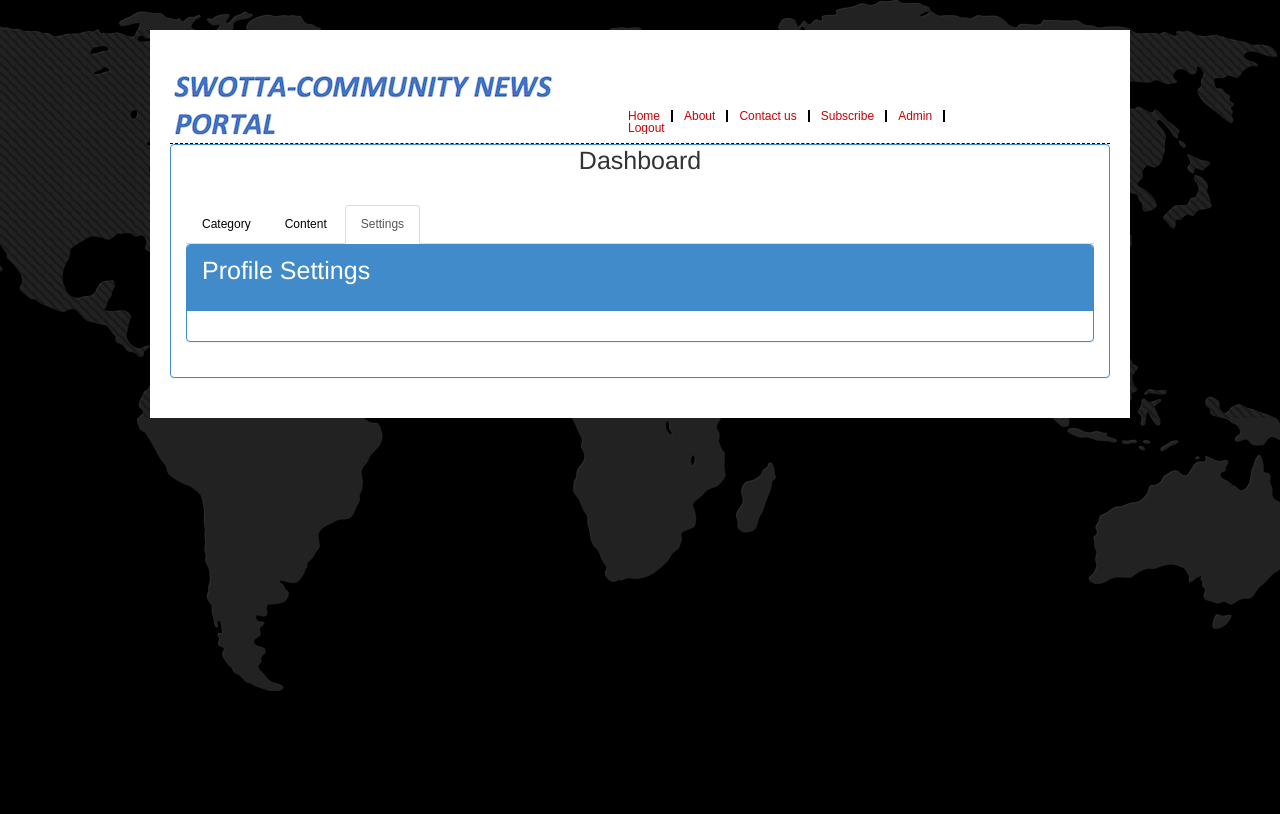
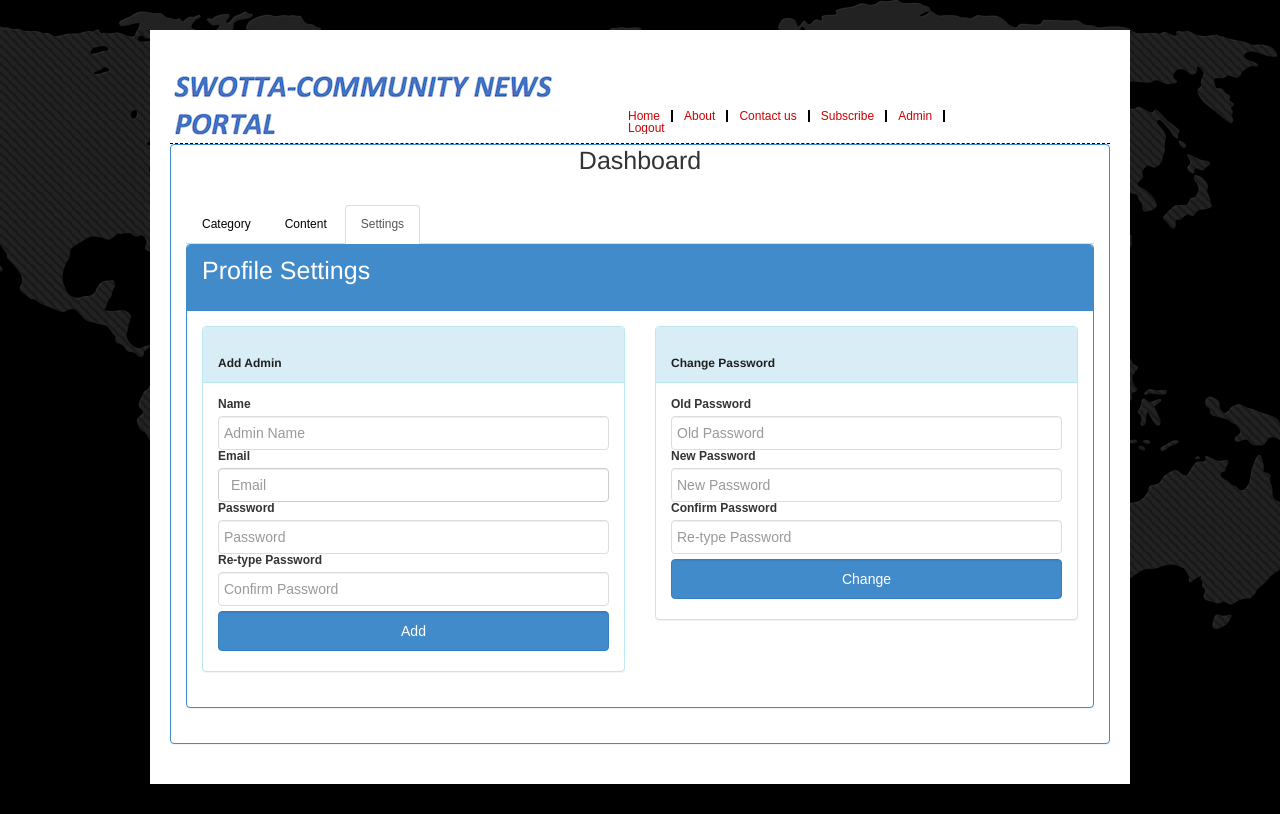
Before and after one commit to arshomashohag/SWOTTA, a PHP site: page /admin.php in a window 1280 px wide, after a click on "Settings". Before the commit the page ends 691 px from the top, so only its background shows below. Run offline with PHP 8.4, Linux system fonts and the light colour scheme; the visitor is signed in with stand-in values (Sample User, id 1); tables that the repository leaves empty or names only in its code hold one stand-in row (values such as "Sample post").

Commit message:
Admin addtion is now dynamic ! wow

```diff
--- a/admin.php
+++ b/admin.php
@@ -15,7 +15,30 @@
       {
         $msg = registration();
       }
-      ?>
+
+
+$message=null;
+
+if(isset($_POST['addadmn'])){
+     $name = $_POST['name'];
+     $email = $_POST['email'];
+     $password = $_POST['password'];
+     $confirmpass = $_POST['confirmpass'];
+
+     $message = addAdmin($email, $password, $confirmpass, $name);
+
+ }
+
+ if(isset($_POST['changepass'])){
+     $old = $_POST['old'];
+     $new = $_POST['newpass'];
+     $newcof = $_POST['newconfirmpass'];
+
+     $message = changeAdminPass($_SESSION['email'], $old, $new, $newcof);
+ }
+
+
+?>
 
 
 <!DOCTYPE html PUBLIC "-//W3C//DTD XHTML 1.0 Transitional//EN" "http://www.w3.org/TR/xhtml1/DTD/xhtml1-transitional.dtd">
@@ -39,6 +62,11 @@
 <link rel="stylesheet" type="text/css" href="assets/css/myStyle.css" media="screen" />
 <link rel="stylesheet" type="text/css" href="assets/css/responsive.css" media="screen" />
 <link rel="stylesheet" type="text/css" href="assets/css/jquery.bxslider.css" media="screen" />
+
+
+</script>
+
+
 
 </head>
 <body>
@@ -83,6 +111,20 @@
 
             <div class="panel-header">
               <center><h2>Dashboard</h2></center>
+              <?php
+
+              if(isset($message)){
+                 printf('
+                  <div class="alert alert-info">
+                      <center>
+                        %s
+                      </center>
+                  </div>
+
+                  ', $message);
+              }
+
+              ?>
             </div>
 
             <div class="panel-body">
@@ -179,7 +221,63 @@
                               <h2>Profile Settings</h2>
                             </div>
                             <div class="panel-body">
+                                <div class="row">
+                                <!--Add admin column -->
+                                <div class="col-md-6">
 
+                                     <!--Add admin -->
+                                        <div class="panel panel-info">
+                                            <div class="panel-heading"><h3>Add Admin</h3></div>
+                                            <div class="panel-body">
+                                              <form id="addadmin" action="admin.php" method="post">
+                                                  <label for="name">Name</label>
+                                                  <input class="form-control" type="text" name="name" placeholder="Admin Name" required>
+
+                                                  <label for="name">Email</label>
+                                                  <input class="form-control" type="email" name="email" placeholder="Email" required>
+
+                                                  <label for="name">Password</label>
+                                                  <input class="form-control" type="password" name="password" placeholder="Password" required>
+
+                                                  <label for="name">Re-type Password</label>
+                                                  <input class="form-control" type="password" name="confirmpass" placeholder="Confirm Password" required>
+
+                                                  <input type="submit"  class="form-control btn btn-primary" name="addadmn" value="Add">
+
+                                              </form>
+                                            </div>
+                                        </div>
+                                     <!-- End Add admin -->
+
+                                 </div>
+                                 <!-- End add admin column -->
+
+                                 <!--Account  Setting -->
+                                 <div class="col-md-6">
+
+                                        <div class="panel panel-info">
+                                            <div class="panel-heading"><h3>Change Password</h3></div>
+                                            <div class="panel-body">
+                                              <form  action="admin.php" method="post">
+                                                  <label for="name">Old Password</label>
+                                                  <input class="form-control" type="password" name="old" placeholder="Old Password" required>
+
+                                                  <label for="name">New Password</label>
+                                                  <input class="form-control" type="password" name="newpass" placeholder="New Password" required>
+
+                                                  <label for="name">Confirm Password</label>
+                                                  <input class="form-control" type="password" name="newconfirmpass" placeholder="Re-type Password" required>
+
+                                                  <input type="submit"  class="form-control btn btn-primary" name="changepass" value="Change">
+
+                                              </form>
+                                            </div>
+                                        </div>
+
+                                 </div>
+                                 <!-- Account Setting end -->
+
+                                </div>
                             </div>
 
                         </div>
--- a/assets/js/myJs.js
+++ /dev/null
@@ -1,2 +0,0 @@
-
-$('.dropdown-toggle').dropdown();
--- a/php/allFunctions.php
+++ b/php/allFunctions.php
@@ -3,7 +3,17 @@ include "php/dbConnection.php";
 
 	function signin_checking($email, $password){
 
-	global $connection;
+	    global $connection;
+       //Admin checking
+       $pass=sha1($password);
+       $query = "SELECT * FROM admin WHERE email='$email' AND password='$pass'";
+       $result = mysqli_query($connection, $query);
+
+       if(mysqli_num_rows($result)==1){
+            return "admin";
+       }
+
+         //User checking
 		      $error=false;
           $msg="";
 
@@ -33,11 +43,6 @@ include "php/dbConnection.php";
                 $count_user =mysqli_num_rows($query_email_result);
 
                    if($count_user==1 && $row['password']==$password){
-
-
-                       if($email=='amrinder146@gmail.com') {
-                                  return "admin";
-                            }
 
                             return "ok";
 
@@ -92,7 +97,7 @@ include "php/dbConnection.php";
           }
         if (empty($confirm_password)){
 
-            return "Please enter password.";
+            return "Please retype password.";
         } else if($password != $confirm_password) {
 
             return "Password does not match";
@@ -122,6 +127,64 @@ include "php/dbConnection.php";
                         }
 
 	}
+
+
+  function addAdmin($email, $password, $conf, $name){
+    global $connection;
+    $query = "SELECT * FROM admin where email='$email'";
+    $result = mysqli_query($connection, $query);
+
+
+    if($password!=$conf){
+      return "Password don't match !!";
+    }
+
+    if(mysqli_num_rows($result)>=1){
+      return "Already assigned as an admin !";
+    }
+
+
+    $password = sha1($password);
+
+    $query = "INSERT INTO admin(email, password, name) VALUES('$email', '$password', '$name')";
+    $result = mysqli_query($connection, $query);
+
+    if($result){
+      return "Admin registered successfully !!";
+    }
+    else{
+      return "Something wrong, please try again !";
+    }
+
+  }
+
+
+  function changeAdminPass($email, $old, $new, $newcof){
+    global $connection;
+
+    if($new!=$newcof){
+      return "Password don't match!!";
+    }
+
+
+    $pass = sha1($old);
+    $newpass = sha1($new);
+    $query = "SELECT * FROM admin WHERE email='$email' AND password='$pass'";
+    $result = mysqli_query($connection, $query);
+
+    if(mysqli_num_rows($result)==1){
+           if($old == $new){
+          return "Password same as old password, pick a new one!";
+        }
+      $query = "UPDATE admin SET password='$newpass' WHERE email='$email'";
+      $result = mysqli_query($connection, $query);
+
+      if($result){
+        return "Password changed successfully!!";
+      }
+      return "Something went wrong, please try again !";
+    }
+  }
 
 
   function getAllCategory(){
```
